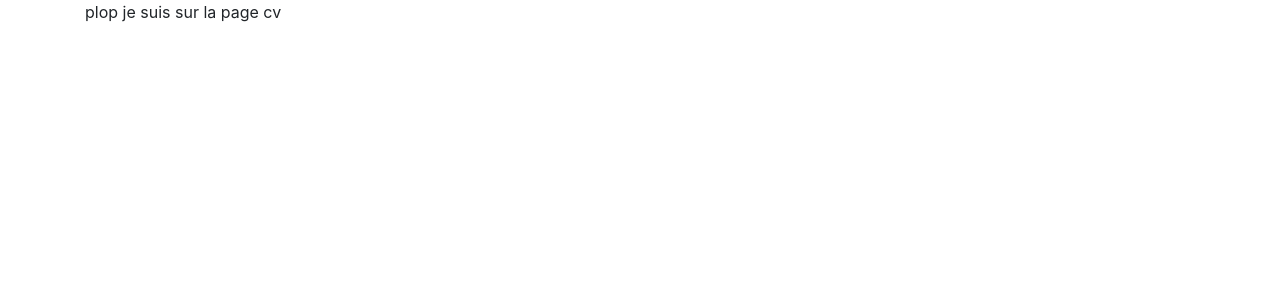
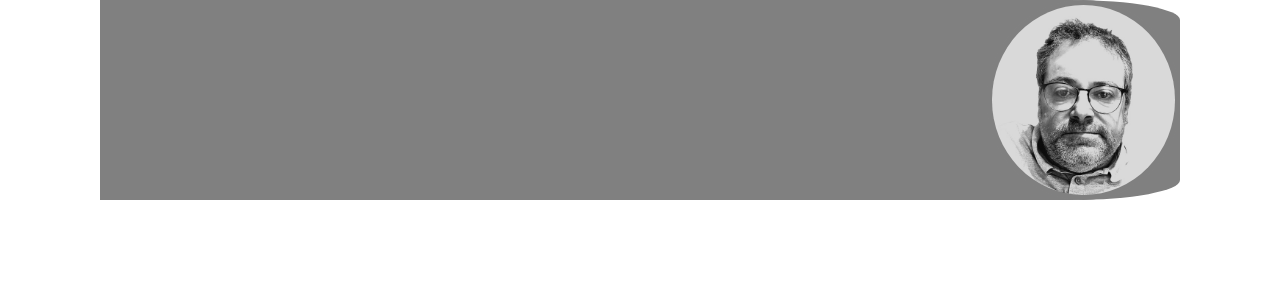
Before and after one commit to DavidDvpt/dev-web-cv, a React (Create React App) app: page / in a window 1280 px wide. Shown: the top 300 px of the page. Built offline with nearby package versions, Linux system fonts and the light colour scheme.

Commit message:
add CivilState + photo

```diff
--- /dev/null
+++ b/src/components/CivilState.jsx
@@ -0,0 +1,12 @@
+import { Container } from "reactstrap";
+
+import photoPerso from "../images/photoPerso.jpeg";
+const CivilState = () => {
+    return (
+        <Container className="civilState d-flex justify-content-end p-0">
+            <img src={photoPerso} alt="my face" className="" />
+        </Container>
+    );
+};
+
+export default CivilState;
--- a/src/css/App.css
+++ b/src/css/App.css
@@ -28,6 +28,18 @@
     color: #61dafb;
 }
 
+.civilState {
+    background-color: grey;
+    border-radius: 0% 10% 10% 0%;
+    height: 200px;
+}
+
+.civilState img {
+    height: 100%;
+    border-radius: 50%;
+    border: 5px solid grey;
+}
+
 @keyframes App-logo-spin {
     from {
         transform: rotate(0deg);
--- a/src/pages/MyCv.jsx
+++ b/src/pages/MyCv.jsx
@@ -1,5 +1,13 @@
+import { Container } from "reactstrap";
+
+const { default: CivilState } = require("../components/CivilState");
+
 const MyCv = () => {
-    return <div>plop je suis sur la page cv</div>;
+    return (
+        <Container>
+            <CivilState />
+        </Container>
+    );
 };
 
 export default MyCv;
```
Also changed, not shown: src/images/photoPerso.jpeg (added). Lines whose indentation alone changed are shown as unchanged.
